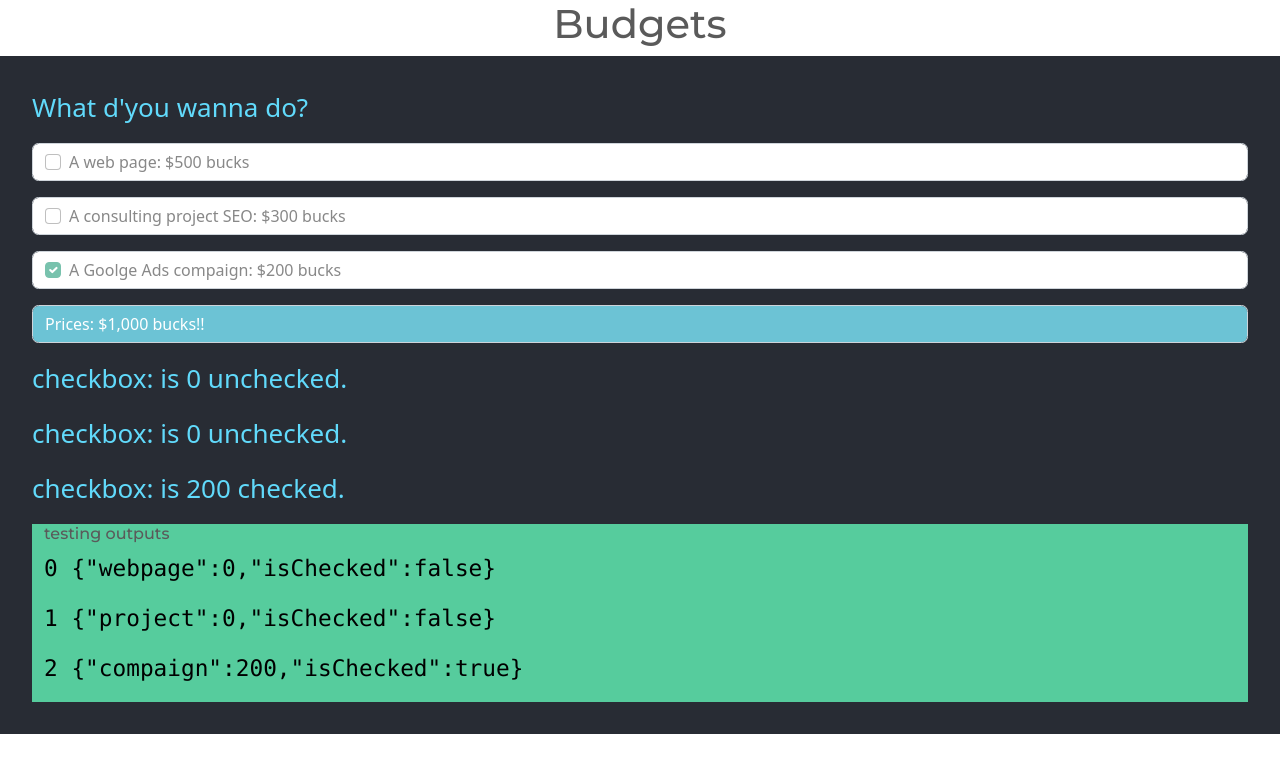
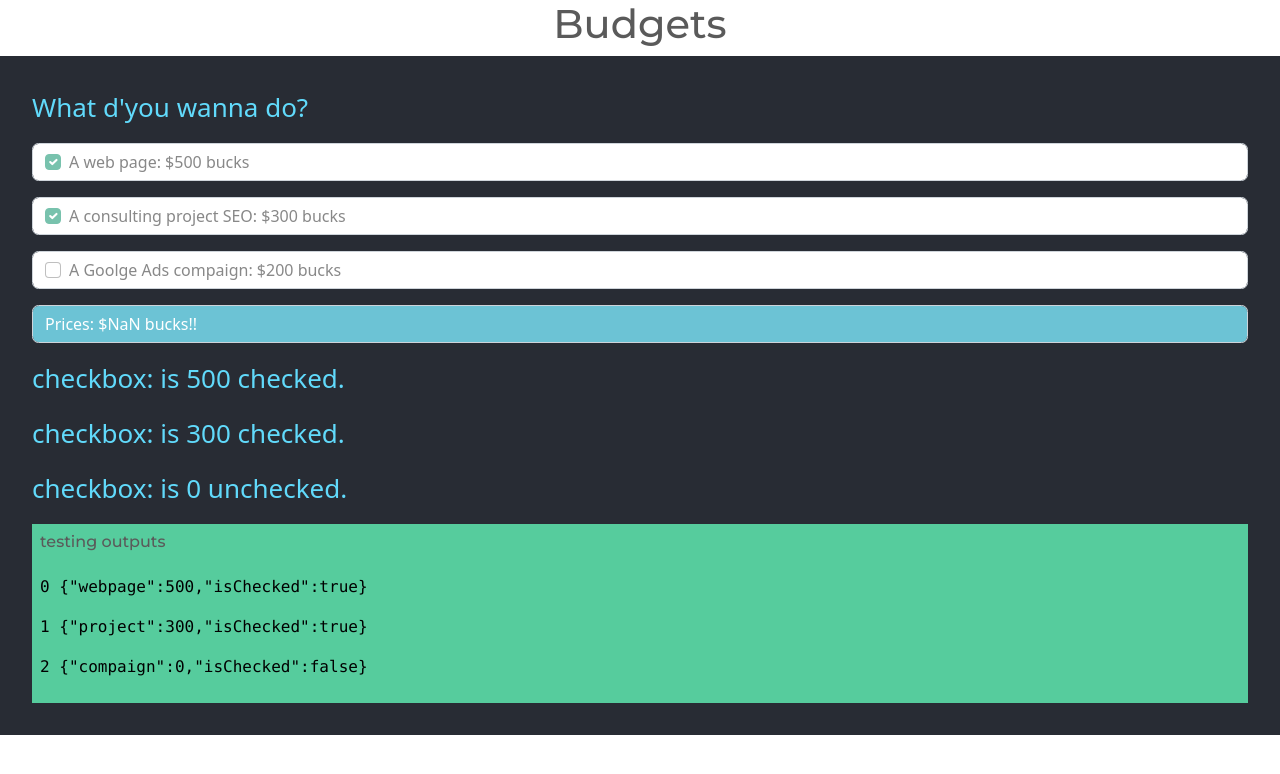
Before and after one commit to JordiNodeJS/Sprint-7_Presupuesto, a React (Vite) app: page / in a window 1280 px wide. Shown: the top 774 px of the page. Built offline with nearby package versions, Linux system fonts and the light colour scheme.

Commit message:
sprint7/useeffect

```diff
--- a/src/App.jsx
+++ b/src/App.jsx
@@ -1,12 +1,13 @@
-import { useState } from 'react'
+import { useEffect, useRef, useState } from 'react'
 import './App.css'
 
 function App() {
   const [values, setValues] = useState([
-    { webpage: 0, isChecked: false },
-    { project: 0, isChecked: false },
-    { compaign: 200, isChecked: true },
+    { webpage: 500, isChecked: true },
+    { project: 300, isChecked: true },
+    { compaign: 0, isChecked: false },
   ])
+  const [total, setTotal] = useState(0)
 
   const handleInputChecked = ({ target }) => {
     const id = +target.id.slice(target.id.indexOf('_') + 1)
@@ -21,12 +22,22 @@ function App() {
             }
           : {
               ...item,
-              isChecked: item.isChecked
+              isChecked: item.isChecked,
             }
       )
     )
-    console.log(values)
   }
+
+  useEffect(() => {
+    console.log('useEffect funciona')
+    values.forEach(
+      item =>
+        setTotal(
+          _ => item.webpage + item.project + item.compaign
+        )
+    )
+    console.log('total', total)
+  }, [values])
 
   return (
     <div className='App'>
@@ -37,7 +48,7 @@ function App() {
           <input
             id='budget_0'
             className='form-check-input me-2'
-            onChange={e => handleInputChecked(e)}
+            onChange={handleInputChecked}
             name='webpage'
             type='checkbox'
             checked={values[0].isChecked}
@@ -49,7 +60,7 @@ function App() {
           <input
             id='budget_1'
             className='form-check-input me-2'
-            onChange={e => handleInputChecked(e)}
+            onChange={handleInputChecked}
             name='project'
             type='checkbox'
             checked={values[1].isChecked}
@@ -61,7 +72,7 @@ function App() {
           <input
             id='budget_2'
             className='form-check-input me-2'
-            onChange={e => handleInputChecked(e)}
+            onChange={handleInputChecked}
             name='compaign'
             type='checkbox'
             checked={values[2].isChecked}
@@ -73,24 +84,31 @@ function App() {
           onChange={handleInputChecked}
           className='form-control text-start bg-info text-white'
         >
-          Prices: $1,000 bucks!!
+          Prices: ${total} bucks!!
         </p>
         <p>
-          checkbox: {values.webpage} is {values[0].webpage} {values[0].isChecked ? 'checked' : 'unchecked'}.
+          checkbox: {values.webpage} is {values[0].webpage}{' '}
+          {values[0].isChecked ? 'checked' : 'unchecked'}.
         </p>
         <p>
-          checkbox: {values.webpage} is {values[1].project} {values[1].isChecked ? 'checked' : 'unchecked'}.
+          checkbox: {values.webpage} is {values[1].project}{' '}
+          {values[1].isChecked ? 'checked' : 'unchecked'}.
         </p>
         <p>
-          checkbox: {values.webpage} is {values[2].compaign} {values[2].isChecked ? 'checked' : 'unchecked'}.
+          checkbox: {values.webpage} is {values[2].compaign}{' '}
+          {values[2].isChecked ? 'checked' : 'unchecked'}.
         </p>
 
-        <div className='container-fluid bg-success text-black text-start'>
-        <h6>testing outputs</h6>
-        { values.map((item, index) => <pre key={index}><code>{index} {JSON.stringify(item) }</code></pre>)}
+        <div className='container-fluid bg-success text-black text-start p-2'>
+          <h6 className='mb-4'>testing outputs</h6>
+          {values.map((item, index) => (
+            <pre className='fs-6' key={index}>
+              <code>
+                {index} {JSON.stringify(item)}
+              </code>
+            </pre>
+          ))}
         </div>
-
-
       </div>
     </div>
   )
```
